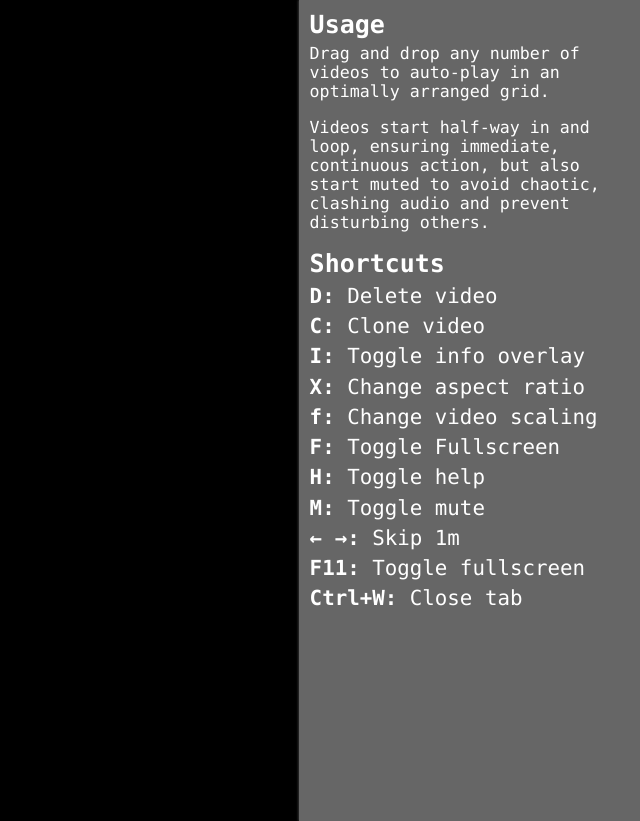
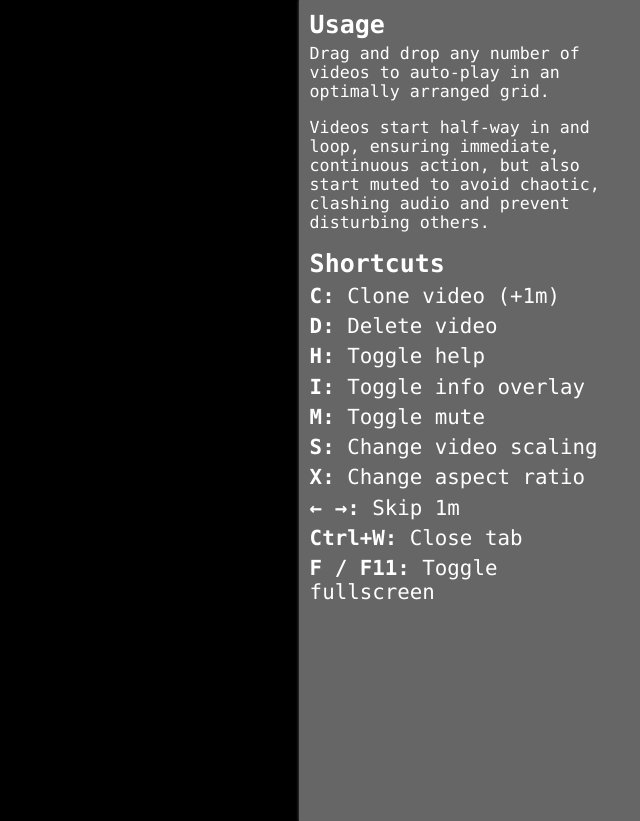
Before and after one commit to thebend/bdvv, a React (Create React App) app: page / in a window 1280 px wide. Shown: the whole page, without its empty margins (640-1280 px from the left). Built offline with nearby package versions, Linux system fonts and the light colour scheme.

Commit message:
Use gh-page publishing

```diff
--- a/package.json
+++ b/package.json
@@ -30,5 +30,5 @@
 		"@types/react-dom": "^16.8.4",
 		"gh-pages": "^2.0.1"
 	},
-	"homepage": "https://thebend.github.io/bdv-dist"
+	"homepage": "https://thebend.github.io/bdv"
 }
--- a/src/App.tsx
+++ b/src/App.tsx
@@ -107,11 +107,11 @@ function toggleFullscreen() {
 class App extends React.Component<{},AppState> {
 	viewport:React.RefObject<HTMLElement>
 	globalActions = {
+		"f": () => toggleFullscreen(),
+		"h": () => this.setState({showHelp: !this.state.showHelp}),
 		"i": () => this.setState({showInfo: !this.state.showInfo}),
-		"x": () => this.nextDimensionRatio(),
-		"f": () => this.nextObjectFit(),
-		"F": () => toggleFullscreen(),
-		"h": () => this.setState({showHelp: !this.state.showHelp})
+		"s": () => this.nextObjectFit(),
+		"x": () => this.nextDimensionRatio()
 	} as ActionControls
 
 	constructor(props:{}) {
@@ -183,7 +183,9 @@ class App extends React.Component<{},AppState> {
 			this.setState({
 				displays: this.state.displays.concat(newDisplays),
 				maxId,
-				firstBatch: false
+				firstBatch: false,
+				// hide help if we are adding videos
+				showHelp: this.state.showHelp && videoFiles.length == 0
 			})
 		}
 	}
@@ -301,17 +303,16 @@ class App extends React.Component<{},AppState> {
 				<p>Drag and drop any number of videos to auto-play in an optimally arranged grid.</p>
 				<p>Videos start half-way in and loop, ensuring immediate, continuous action, but also start muted to avoid chaotic, clashing audio and prevent disturbing others.</p>
 				<h2>Shortcuts</h2><ol>
+					<li><em>C:</em> Clone video (+1m)</li>
 					<li><em>D:</em> Delete video</li>
-					<li><em>C:</em> Clone video</li>
+					<li><em>H:</em> Toggle help</li>
 					<li><em>I:</em> Toggle info overlay</li>
+					<li><em>M:</em> Toggle mute</li>
+					<li><em>S:</em> Change video scaling</li>
 					<li><em>X:</em> Change aspect ratio</li>
-					<li><em>f:</em> Change video scaling</li>
-					<li><em>F:</em> Toggle Fullscreen</li>
-					<li><em>H:</em> Toggle help</li>
-					<li><em>M:</em> Toggle mute</li>
 					<li><em>← →:</em> Skip 1m</li>
-					<li><em>F11:</em> Toggle fullscreen</li>
 					<li><em>Ctrl+W:</em> Close tab</li>
+					<li><em>F / F11:</em> Toggle fullscreen</li>
 				</ol>
 			</section>}
 		</>
```
